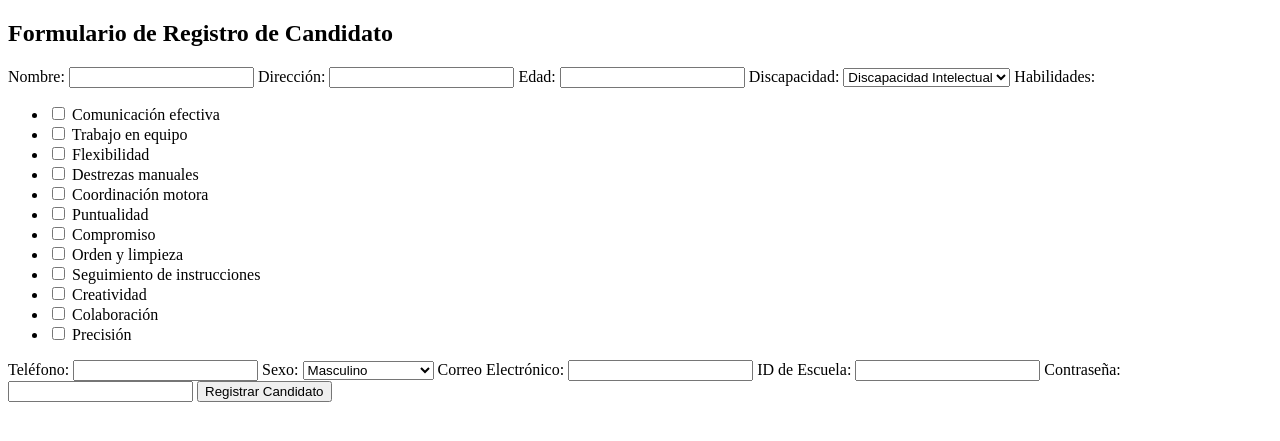
After one commit to Vianey25/Heroeswork, a PHP site: page /candidato/registro_candidato.php in a window 1280 px wide. The commit adds this page. Shown: the top 441 px of the page. Run offline with PHP 8.4, Linux system fonts and the light colour scheme.

Commit message:
Add files via upload

```diff
--- /dev/null
+++ b/HerosWork/candidato/registro_candidato.php
@@ -0,0 +1,94 @@
+<!DOCTYPE html>
+<html lang="es">
+<head>
+    <meta charset="UTF-8">
+    <meta name="viewport" content="width=device-width, initial-scale=1.0">
+    <title>Formulario de Registro de Candidato</title>
+    <style>
+        .oculto {
+            display: none;
+        }
+    </style>
+</head>
+<body>
+
+<h2>Formulario de Registro de Candidato</h2>
+
+<form action="formulario_registro.php" method="POST">
+    <label for="nombre">Nombre:</label>
+    <input type="text" id="nombre" name="nombre" required>
+
+    <label for="direccion">Dirección:</label>
+    <input type="text" id="direccion" name="direccion">
+
+    <label for="edad">Edad:</label>
+    <input type="number" id="edad" name="edad">
+
+    <label for="discapacidad">Discapacidad:</label>
+    <select id="discapacidad" name="discapacidad" onchange="mostrarOtro()">
+        <option value="Intelectual">Discapacidad Intelectual</option>
+        <option value="Otro">Otro</option>
+    </select>
+
+    <div id="otroDiv" class="oculto">
+        <label for="otro">Especificar:</label>
+        <input type="text" id="otro" name="otro">
+    </div>
+
+    <label for="habilidades">Habilidades:</label>
+    <ul>
+        <li><input type="checkbox" name="habilidad[]" value="Comunicación efectiva"> Comunicación efectiva</li>
+        <li><input type="checkbox" name="habilidad[]" value="Trabajo en equipo"> Trabajo en equipo</li>
+        <li><input type="checkbox" name="habilidad[]" value="Flexibilidad"> Flexibilidad</li>
+        <li><input type="checkbox" name="habilidad[]" value="Destrezas manuales"> Destrezas manuales</li>
+        <li><input type="checkbox" name="habilidad[]" value="Coordinación motora"> Coordinación motora</li>
+        <li><input type="checkbox" name="habilidad[]" value="Puntualidad"> Puntualidad</li>
+        <li><input type="checkbox" name="habilidad[]" value="Compromiso"> Compromiso</li>
+        <li><input type="checkbox" name="habilidad[]" value="Orden y limpieza"> Orden y limpieza</li>
+        <li><input type="checkbox" name="habilidad[]" value="Seguimiento de instrucciones"> Seguimiento de instrucciones</li>
+        <li><input type="checkbox" name="habilidad[]" value="Creatividad"> Creatividad</li>
+        <li><input type="checkbox" name="habilidad[]" value="Colaboración"> Colaboración</li>
+        <li><input type="checkbox" name="habilidad[]" value="Precisión"> Precisión</li>
+        <!-- Agrega más habilidades según sea necesario -->
+    </ul>
+
+    <label for="telefono">Teléfono:</label>
+    <input type="tel" id="telefono" name="telefono">
+
+    <label for="sexo">Sexo:</label>
+    <select id="sexo" name="sexo">
+        <option value="Masculino">Masculino</option>
+        <option value="Femenino">Femenino</option>
+        <option value="Otro">Prefiero no decirlo</option>
+    </select>
+
+    <label for="correo">Correo Electrónico:</label>
+    <input type="email" id="correo" name="correo" required>
+
+    <label for="id_escuela">ID de Escuela:</label>
+    <input type="number" id="id_escuela" name="id_escuela">
+
+    <label for="contraseña">Contraseña:</label>
+    <input type="password" id="contraseña" name="contraseña" required>
+
+    <button type="submit">Registrar Candidato</button>
+</form>
+
+<script>
+    function mostrarOtro() {
+        var discapacidadSelect = document.getElementById("discapacidad");
+        var otroDiv = document.getElementById("otroDiv");
+        var otroInput = document.getElementById("otro");
+
+        if (discapacidadSelect.value === "Otro") {
+            otroDiv.style.display = "block";
+            otroInput.setAttribute("name", "discapacidad");
+        } else {
+            otroDiv.style.display = "none";
+            otroInput.removeAttribute("name");
+        }
+    }
+</script>
+
+</body>
+</html>
```
Also changed, not shown: HerosWork/candidato/formulario_registro.php (+35 -90 lines).
